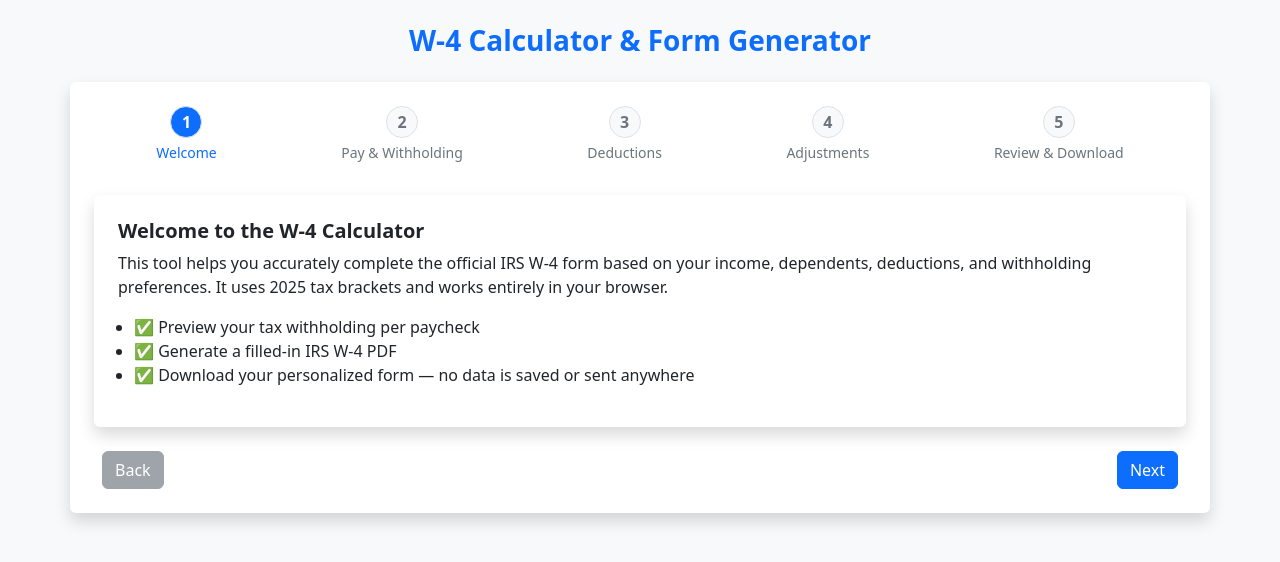
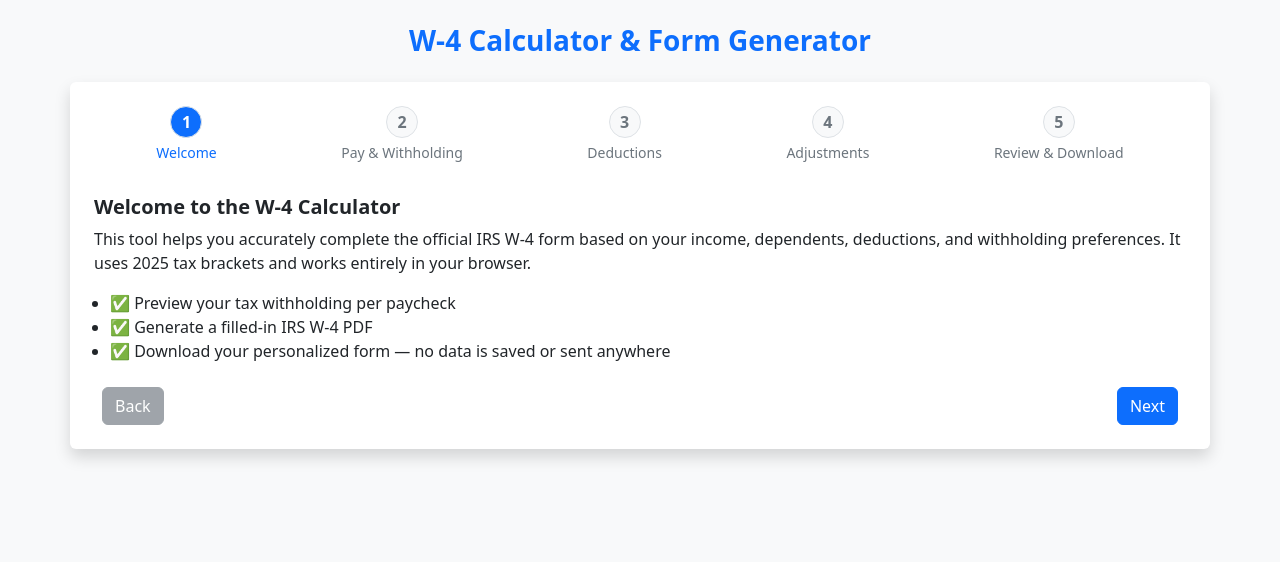
Before and after one commit to rsathyam/w4-calculator, a React (Create React App) app in the folder client/: page / in a window 1280 px wide. Shown: the top 562 px of the page. Built offline with nearby package versions, Linux system fonts and the light colour scheme; a small style sheet from the web is missing.

Commit message:
Remove inner card from intro step

```diff
--- a/client/src/components/StepIntro.jsx
+++ b/client/src/components/StepIntro.jsx
@@ -2,7 +2,7 @@
 
 export default function StepIntro({ onNext }) {
   return (
-    <div className="bg-white p-4 rounded shadow mb-3">
+    <div className="mb-3">
       <h2 className="h5 fw-bold text-dark">Welcome to the W-4 Calculator</h2>
       <p>
         This tool helps you accurately complete the official IRS W-4 form based on your income, dependents,
```
